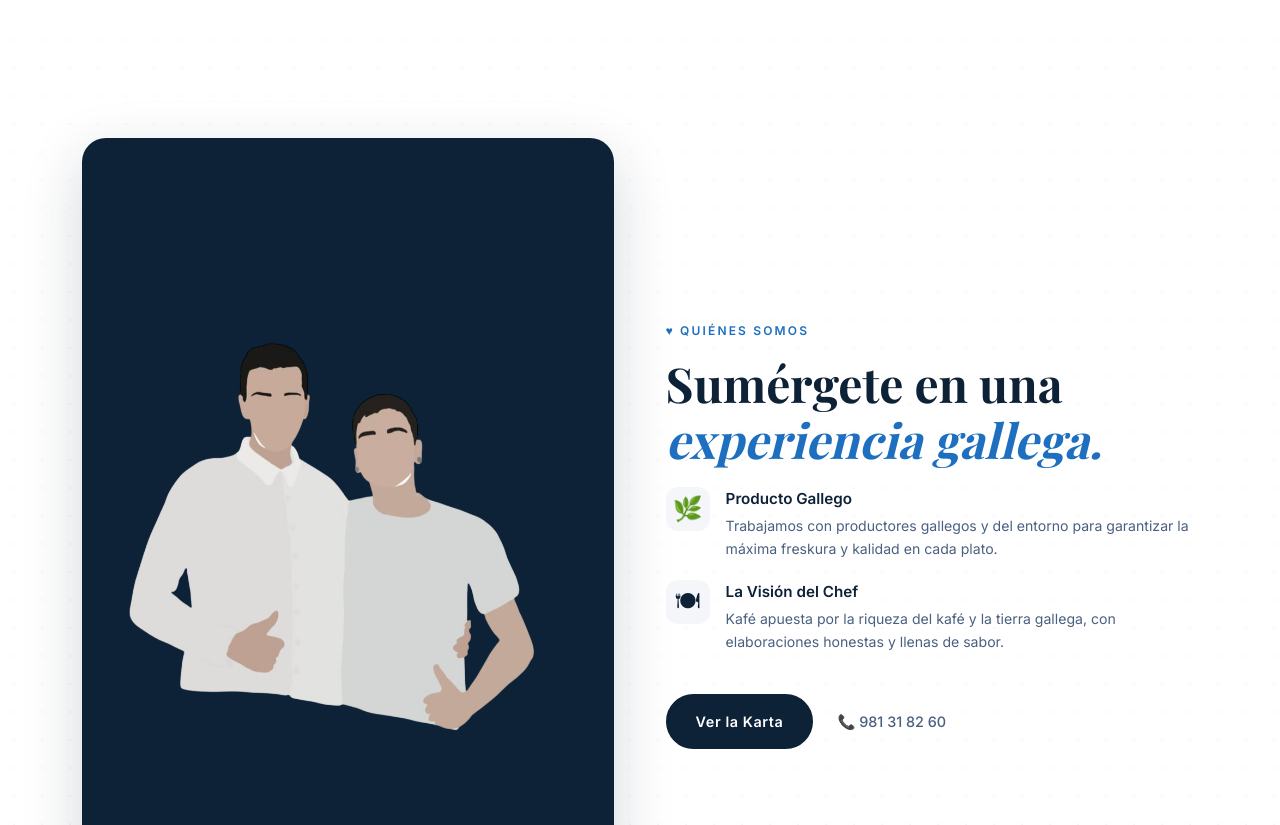
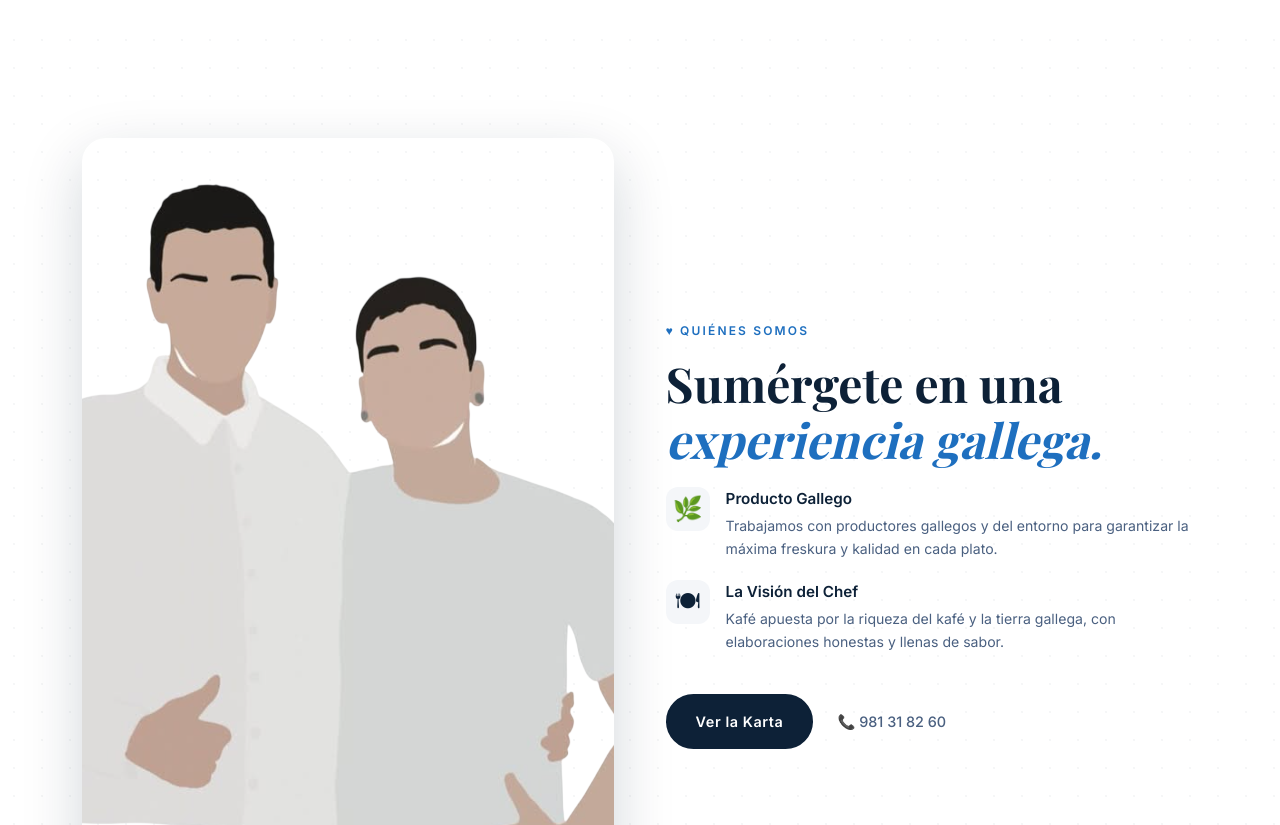
Before and after one commit to manuelcarro97/kafe-bar-web, a website: page index.html in a window 1280 px wide. Shown: the part 5120-5945 px from the top of the page. Drawn offline with nearby package versions, Linux system fonts and the light colour scheme; grey boxes are pictures that could not be loaded; a web font is replaced by a local one.

Commit message:
fix: usar object-fit cover en imagen de Nosotros para evitar letterbox

```diff
--- a/css/style.css
+++ b/css/style.css
@@ -740,10 +740,9 @@ ul {
 .nosotros-img {
   width: 100%;
   aspect-ratio: 4/5;
-  object-fit: contain;
+  object-fit: cover;
   border-radius: var(--radius-lg);
   box-shadow: var(--shadow-lg);
-  background-color: var(--azul-oscuro);
 }
 
 .nosotros-badge {
```
